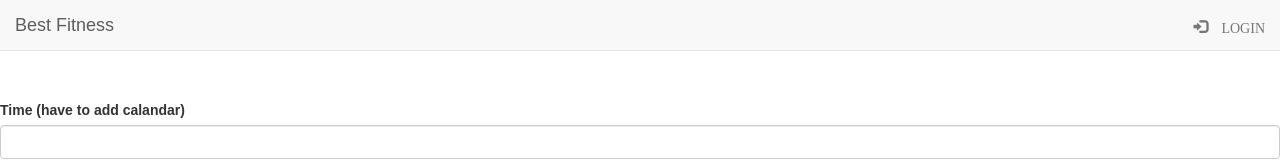
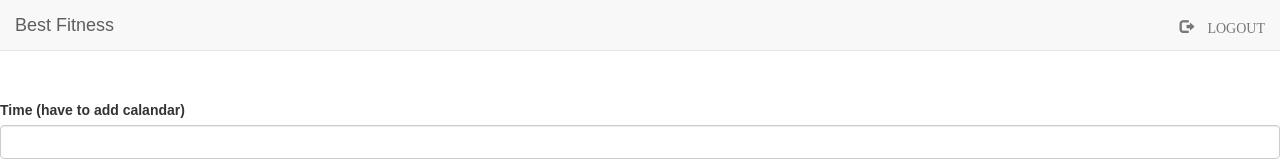
Before and after one commit to msrashid/best-fitness, a React (Create React App) app in the folder best-fitness/client/: page /appointment in a window 1280 px wide. Shown: the top 161 px of the page. Built offline with nearby package versions, Linux system fonts and the light colour scheme; no server answers.

Commit message:
added logout for appointment

```diff
--- a/best-fitness/client/src/App.js
+++ b/best-fitness/client/src/App.js
@@ -4,8 +4,9 @@ import './App.css';
 import { BrowserRouter as Router, Switch, Route } from 'react-router-dom';
 import navbar from './components/navbar.js';
 import login from './components/login.js';
-import register from './components/register.js'
-import appointment from './components/appointment.js'
+import register from './components/register.js';
+import appointment from './components/appointment.js';
+import LoggedInnavbar from './components/loggedInNavbar.js';
 
 class App extends Component {
   state = {clients: []}
@@ -27,6 +28,9 @@ class App extends Component {
           <Route path ="/register" component={register}/>
           <br/>
           <Route path ="/appointment" component={appointment}/>
+          <br/>
+          <Route path ="/appointment" component={LoggedInnavbar}/>
+          <br/>
         </div>
       </Router>
     );
--- /dev/null
+++ b/best-fitness/client/src/components/loggedInNavbar.js
@@ -0,0 +1,35 @@
+import React from 'react';
+import ReactDom from 'react-dom';
+import { Switch, Route } from 'react-router-dom';
+
+
+class loggedInNavbar extends React.Component {
+  constructor() {
+    super();
+    this.state = {
+      isLoggedIn: true,
+    };
+  };
+  render() {
+    if(this.state.isLoggedIn){
+      return(
+      <div>
+        <nav className="navbar navbar-default navbar-fixed-top">
+          <div className="container-fluid">
+            <a className="navbar-brand" href="/">Best Fitness</a>
+            <div className="collapse navbar-collapse">
+              <ul className="nav navbar-nav navbar-right">
+                <li className="nav-item">
+                  <a className="nav-link glyphicon glyphicon-log-out" href="logout"> LOGOUT</a>
+                </li>
+              </ul>
+            </div>
+          </div>
+        </nav>
+        <br/>
+        <br/>
+      </div>
+    )}
+  }
+}
+export default loggedInNavbar;
--- a/best-fitness/client/src/components/navbar.js
+++ b/best-fitness/client/src/components/navbar.js
@@ -4,7 +4,32 @@ import { Switch, Route } from 'react-router-dom';
 
 
 class Navbar extends React.Component {
+	constructor() {
+		super();
+		this.state = {
+			isLoggedIn: false,
+		};
+	};
 	render() {
+		if(this.state.isLoggedIn){
+			return(
+			<div>
+				<nav className="navbar navbar-default navbar-fixed-top">
+					<div className="container-fluid">
+						<a className="navbar-brand" href="/">Best Fitness</a>
+						<div className="collapse navbar-collapse">
+							<ul className="nav navbar-nav navbar-right">
+								<li className="nav-item">
+									<a className="nav-link glyphicon glyphicon-log-out" href="logout"> LOGOUT</a>
+								</li>
+							</ul>
+						</div>
+					</div>
+				</nav>
+				<br/>
+				<br/>
+			</div>
+		)}
 		return(
 			<div>
 				<nav className="navbar navbar-default navbar-fixed-top">
```
Also changed, not shown: 1 other file (tests, documents, lock files or other folders).
